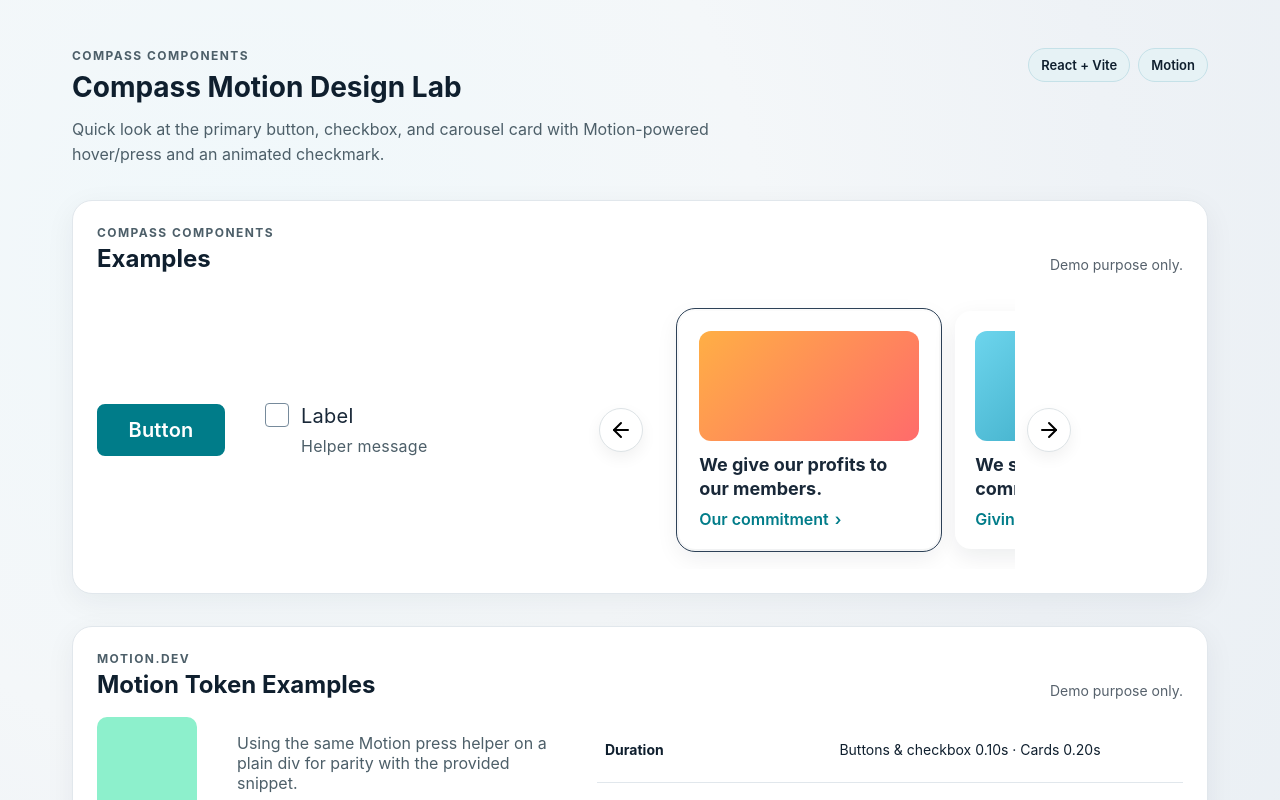
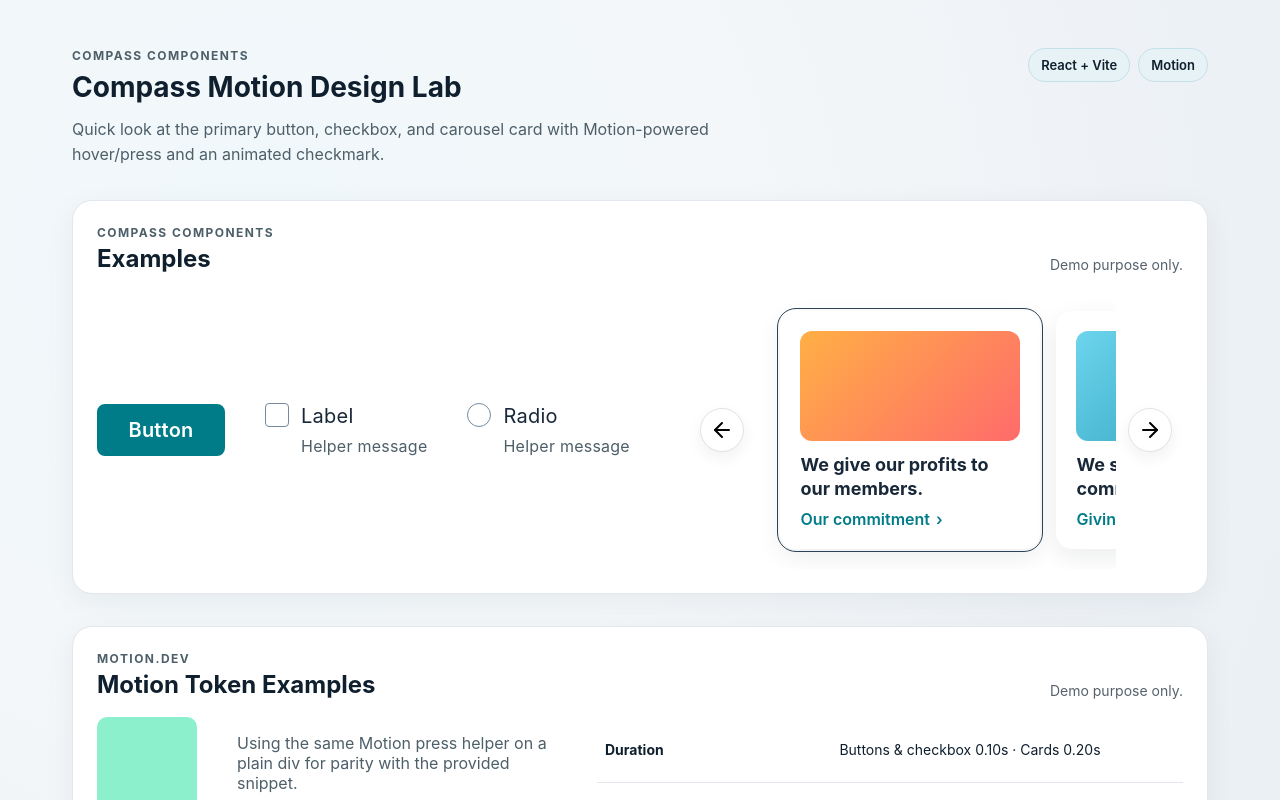
Before and after one commit to munan-w/Motion, a React (Vite) app: page / in a window 1280 px wide. Shown: the top 800 px of the page. Built offline with nearby package versions, Linux system fonts and the light colour scheme.

Commit message:
Add Motion radio component and deployment config

```diff
--- a/src/App.tsx
+++ b/src/App.tsx
@@ -3,6 +3,7 @@ import { animate, press } from "motion";
 import Button from "./components/Button";
 import Checkbox from "./components/Checkbox";
 import Carousel from "./components/Carousel";
+import Radio from "./components/Radio";
 import "./App.css";
 import { AnimatePresence, motion } from "motion/react";
 
@@ -24,6 +25,7 @@ function PressBox() {
 
 function App() {
   const [checked, setChecked] = useState(false);
+  const [radioChecked, setRadioChecked] = useState(false);
 
   return (
     <div className="page">
@@ -53,6 +55,7 @@ function App() {
           <div className="examples-controls">
             <Button label="Button" variant="Primary" state="Rest" />
             <Checkbox label="Label" showHelper helperText="Helper message" checked={checked} onChange={setChecked} />
+            <Radio label="Radio" showHelper helperText="Helper message" checked={radioChecked} onChange={() => setRadioChecked((v) => !v)} />
           </div>
           <div className="examples-carousel">
             <Carousel />
--- /dev/null
+++ b/src/components/Radio.tsx
@@ -0,0 +1,169 @@
+import type React from "react";
+import { useEffect, useMemo, useState } from "react";
+import { animate } from "motion";
+import { AnimatePresence, motion, useMotionValue } from "motion/react";
+import "./radio.css";
+
+type RadioState = "Rest" | "Hover" | "Focus" | "Error" | "Disabled";
+
+type RadioProps = {
+  state?: RadioState;
+  checked?: boolean;
+  defaultChecked?: boolean;
+  label?: string;
+  helperText?: string;
+  showHelper?: boolean;
+  errorText?: string;
+  showErrorIcon?: boolean;
+  onChange?: (value: boolean) => void;
+  className?: string;
+};
+
+const colors = {
+  brand: "#007C89",
+  brandHoverGlow: "rgba(0,124,137,0.4)",
+  brandHoverBorder: "#007C89",
+  focus: "#1D75B2",
+  borderDefault: "#768A9B",
+  text: "#192838",
+  textSubtle: "#4D5F69",
+  disabled: "#BAC7CE",
+  danger: "#D62B2F",
+  white: "#FFFFFF",
+};
+
+const ErrorIcon = ({ color }: { color: string }) => (
+  <svg width="20" height="20" viewBox="0 0 20 20" fill="none" aria-hidden focusable="false">
+    <circle cx="10" cy="10" r="9" stroke={color} strokeWidth="2" />
+    <path d="M10 5.5v6" stroke={color} strokeWidth="2" strokeLinecap="round" />
+    <circle cx="10" cy="14.5" r="1" fill={color} />
+  </svg>
+);
+
+export default function Radio({
+  state = "Rest",
+  checked,
+  defaultChecked = false,
+  label = "Radio label",
+  helperText = "Helper message",
+  showHelper = false,
+  errorText = "Error message",
+  showErrorIcon = true,
+  onChange,
+  className = "",
+}: RadioProps) {
+  const [hovered, setHovered] = useState(false);
+  const [focused, setFocused] = useState(false);
+  const [internalChecked, setInternalChecked] = useState(defaultChecked);
+  const dotProgress = useMotionValue(defaultChecked ? 1 : 0);
+
+  const isDisabled = state === "Disabled";
+  const isError = state === "Error";
+  const isFocus = state === "Focus" || (state === "Rest" && focused);
+  const isHover = state === "Hover" || (state === "Rest" && hovered);
+
+  const currentChecked = checked !== undefined ? checked : internalChecked;
+
+  useEffect(() => {
+    animate(dotProgress, currentChecked ? 1 : 0, { duration: 0.2, ease: "easeInOut" });
+  }, [currentChecked, dotProgress]);
+
+  const palette = useMemo(() => {
+    if (isDisabled) {
+      return {
+        ring: colors.disabled,
+        dot: colors.white,
+        label: colors.disabled,
+        helper: colors.textSubtle,
+        focusRing: undefined,
+        hoverRing: undefined,
+      };
+    }
+
+    if (isError) {
+      return {
+        ring: colors.danger,
+        dot: colors.white,
+        label: colors.text,
+        helper: colors.danger,
+        focusRing: undefined,
+        hoverRing: undefined,
+      };
+    }
+
+    const selected = currentChecked;
+
+    return {
+      ring: selected ? colors.brand : isHover ? colors.brandHoverBorder : colors.borderDefault,
+      dot: colors.brand,
+      label: colors.text,
+      helper: colors.textSubtle,
+      focusRing: isFocus ? colors.focus : undefined,
+      hoverRing: isHover ? colors.brandHoverGlow : undefined,
+    };
+  }, [currentChecked, isDisabled, isError, isFocus, isHover]);
+
+  const onActivate: React.MouseEventHandler<HTMLLabelElement> = (e) => {
+    if (isDisabled) return;
+    e.preventDefault();
+    const nextValue = !currentChecked;
+    if (checked !== undefined) {
+      onChange?.(nextValue);
+    } else {
+      setInternalChecked(nextValue);
+      onChange?.(nextValue);
+    }
+  };
+
+  const computedClass = ["radio", isDisabled ? "is-disabled" : "", className].filter(Boolean).join(" ");
+
+  return (
+    <label
+      className={computedClass}
+      style={{
+        ["--rd-ring" as string]: palette.ring,
+        ["--rd-dot" as string]: palette.dot,
+        ["--rd-label" as string]: palette.label,
+        ["--rd-helper" as string]: palette.helper,
+        ["--rd-hover" as string]: palette.hoverRing ?? "transparent",
+        ["--rd-focus" as string]: palette.focusRing ?? "transparent",
+      }}
+      onClick={onActivate}
+      onPointerEnter={() => setHovered(true)}
+      onPointerLeave={() => setHovered(false)}
+      onFocus={() => setFocused(true)}
+      onBlur={() => setFocused(false)}
+      role="radio"
+      aria-checked={currentChecked}
+      aria-disabled={isDisabled}
+      tabIndex={isDisabled ? -1 : 0}
+    >
+      <span className="radio__control" aria-hidden>
+        {palette.hoverRing && <span className="radio__glow" />}
+        <span className="radio__core">
+          <AnimatePresence initial={false}>
+            {currentChecked ? (
+              <motion.span
+                key="dot"
+                className="radio__dot"
+                initial={{ scale: 0, opacity: 0 }}
+                animate={{ scale: 1, opacity: 1 }}
+                exit={{ scale: 0, opacity: 0 }}
+                style={{ scale: dotProgress }}
+                transition={{ duration: 0.2 }}
+              />
+            ) : null}
+          </AnimatePresence>
+        </span>
+        {palette.focusRing && <span className="radio__focus" />}
+      </span>
+      <span className="radio__content">
+        <span className={`radio__label ${isError && showErrorIcon ? "radio__label--with-icon" : ""}`}>
+          {isError && showErrorIcon && <ErrorIcon color={colors.danger} />}
+          <span>{label}</span>
+        </span>
+        {showHelper && <span className="radio__helper">{isError ? errorText : helperText}</span>}
+      </span>
+    </label>
+  );
+}
--- /dev/null
+++ b/src/components/radio.css
@@ -0,0 +1,108 @@
+.radio {
+  --rd-size: 24px;
+  --rd-ring: #768a9b;
+  --rd-dot: #007c89;
+  --rd-label: #192838;
+  --rd-helper: #4d5f69;
+  --rd-hover: transparent;
+  --rd-focus: transparent;
+  display: inline-flex;
+  align-items: flex-start;
+  gap: 12px;
+  font-family: "Public Sans", "Inter", system-ui, -apple-system, sans-serif;
+  color: var(--rd-label);
+  cursor: pointer;
+  position: relative;
+  user-select: none;
+  font-size: 20px;
+  line-height: 28px;
+  letter-spacing: 0.24px;
+}
+
+.radio.is-disabled {
+  cursor: not-allowed;
+}
+
+.radio__control {
+  position: relative;
+  width: var(--rd-size);
+  height: 26px;
+  flex-shrink: 0;
+  display: inline-flex;
+  align-items: center;
+  justify-content: center;
+}
+
+.radio__glow {
+  position: absolute;
+  inset: -1px -2px -2px -2px;
+  width: calc(var(--rd-size) + 4px);
+  height: calc(var(--rd-size) + 4px);
+  border-radius: 50%;
+  border: 2px solid var(--rd-hover);
+  pointer-events: none;
+  display: none;
+}
+
+.radio:hover .radio__glow {
+  display: block;
+}
+
+.radio__core {
+  position: relative;
+  width: var(--rd-size);
+  height: var(--rd-size);
+  border-radius: 50%;
+  background: #ffffff;
+  border: 1px solid var(--rd-ring);
+  display: inline-flex;
+  align-items: center;
+  justify-content: center;
+  box-sizing: border-box;
+}
+
+.radio__dot {
+  width: 12px;
+  height: 12px;
+  background: var(--rd-dot);
+  border-radius: 50%;
+  display: block;
+}
+
+.radio__focus {
+  position: absolute;
+  inset: -2px -4px;
+  border-radius: 50%;
+  border: 2px solid var(--rd-focus);
+  pointer-events: none;
+}
+
+.radio__content {
+  display: inline-flex;
+  flex-direction: column;
+  gap: 4px;
+}
+
+.radio__label {
+  display: inline-flex;
+  align-items: center;
+  gap: 6px;
+  color: var(--rd-label);
+  font-weight: 400;
+}
+
+.radio__label--with-icon {
+  gap: 8px;
+}
+
+.radio__helper {
+  color: var(--rd-helper);
+  font-size: 16px;
+  line-height: 24px;
+  font-weight: 400;
+}
+
+.radio.is-disabled .radio__helper,
+.radio.is-disabled .radio__label {
+  color: var(--rd-label);
+}
```
